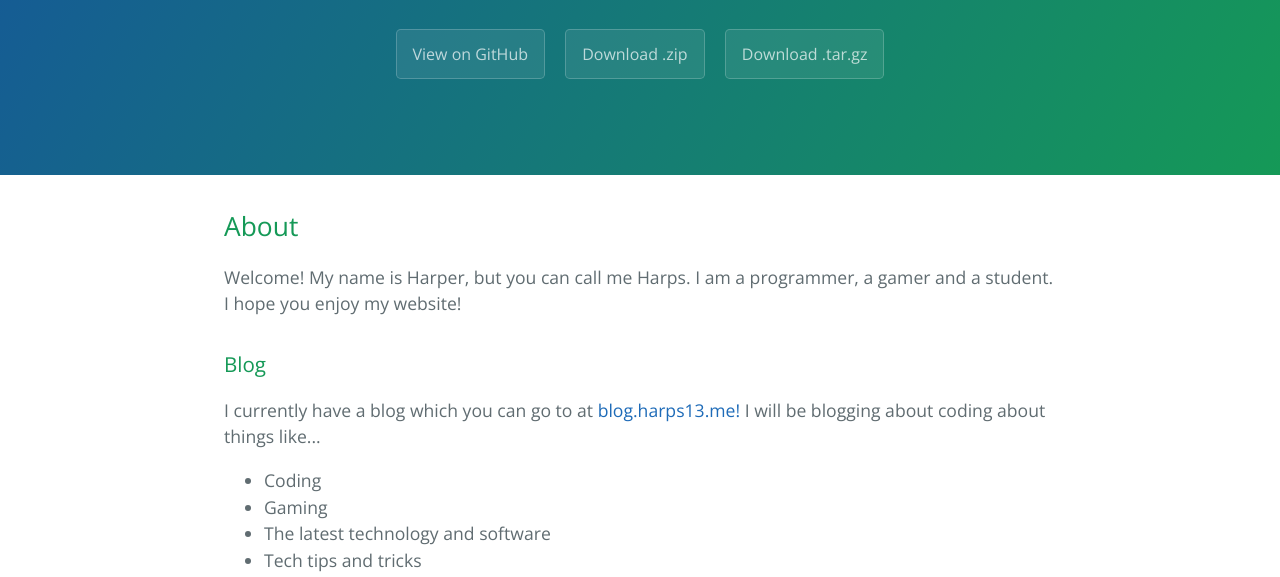
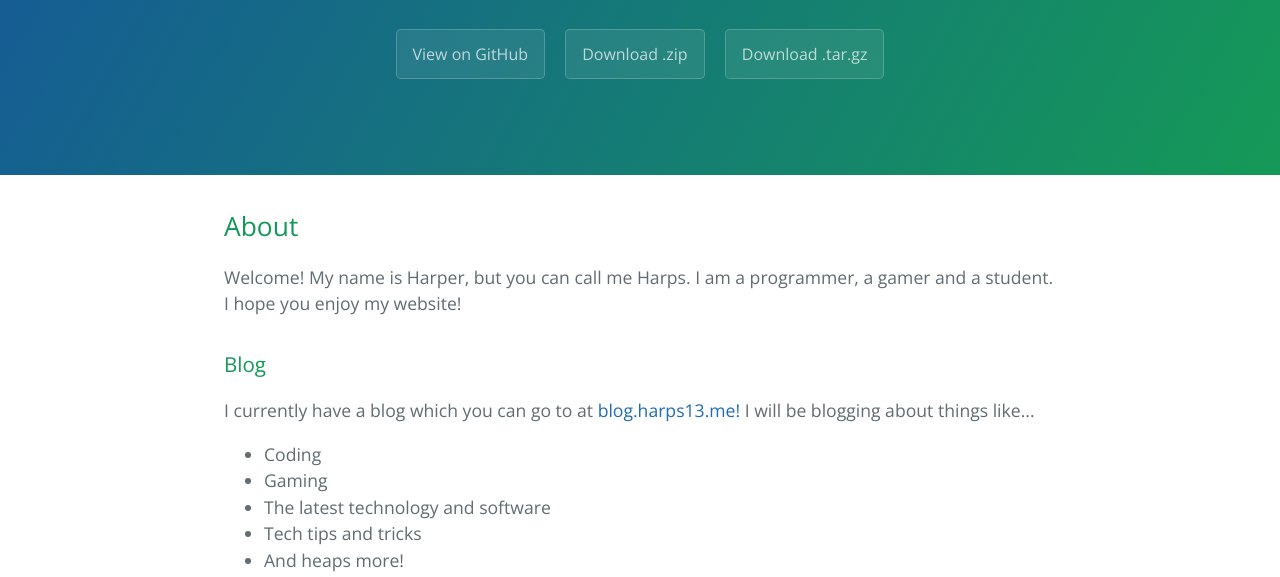
Before and after one commit to pixel-studios/harps13.me, a plain HTML site: page index.html in a window 1280 px wide. Shown: the part 208-785 px from the top of the page. Drawn offline with nearby package versions, Linux system fonts and the light colour scheme.

Commit message:
index.html
Slight corrections....

```diff
--- a/index.html
+++ b/index.html
@@ -26,7 +26,7 @@
 <h3>
 Blog</h3>
 
-<p>I currently have a blog which you can go to at <a href = "http://blog.harps13.me">blog.harps13.me!</a> I will be blogging about coding about things like...
+<p>I currently have a blog which you can go to at <a href = "http://blog.harps13.me">blog.harps13.me!</a> I will be blogging about things like...
 <ul>
   <li>Coding</li>
   <li>Gaming</li>
```
